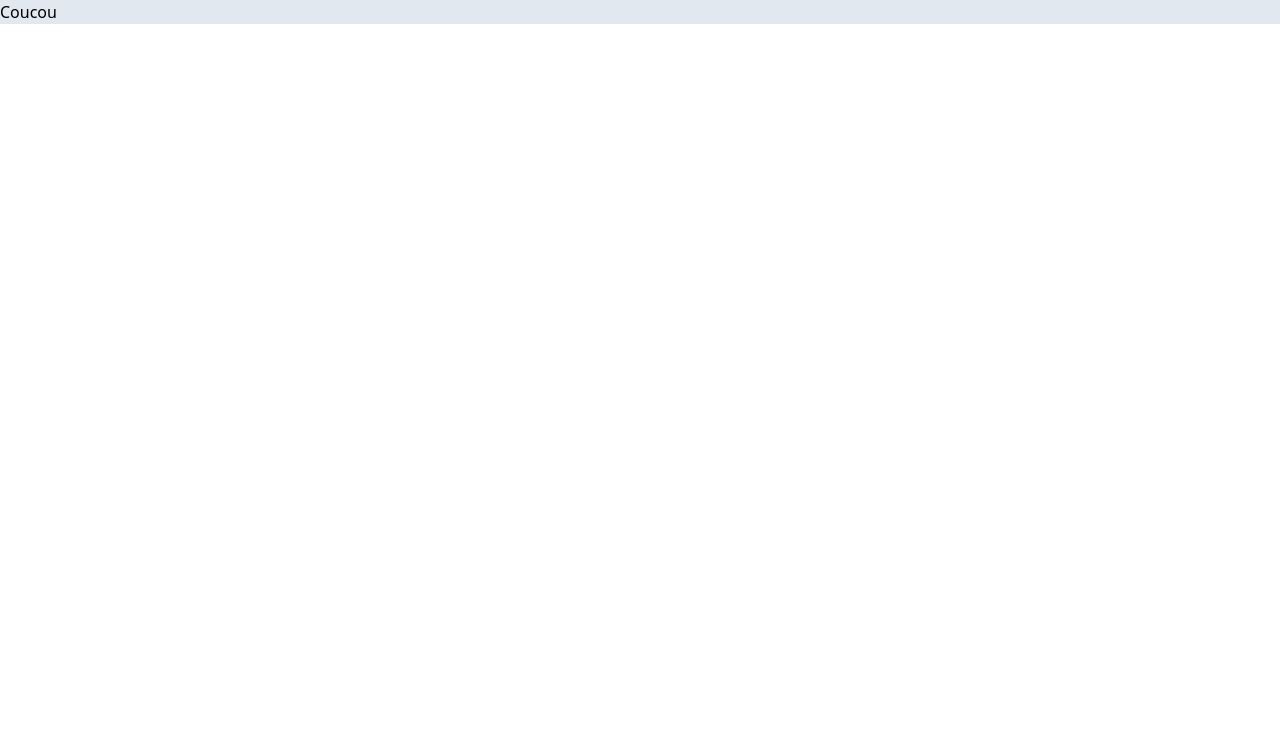
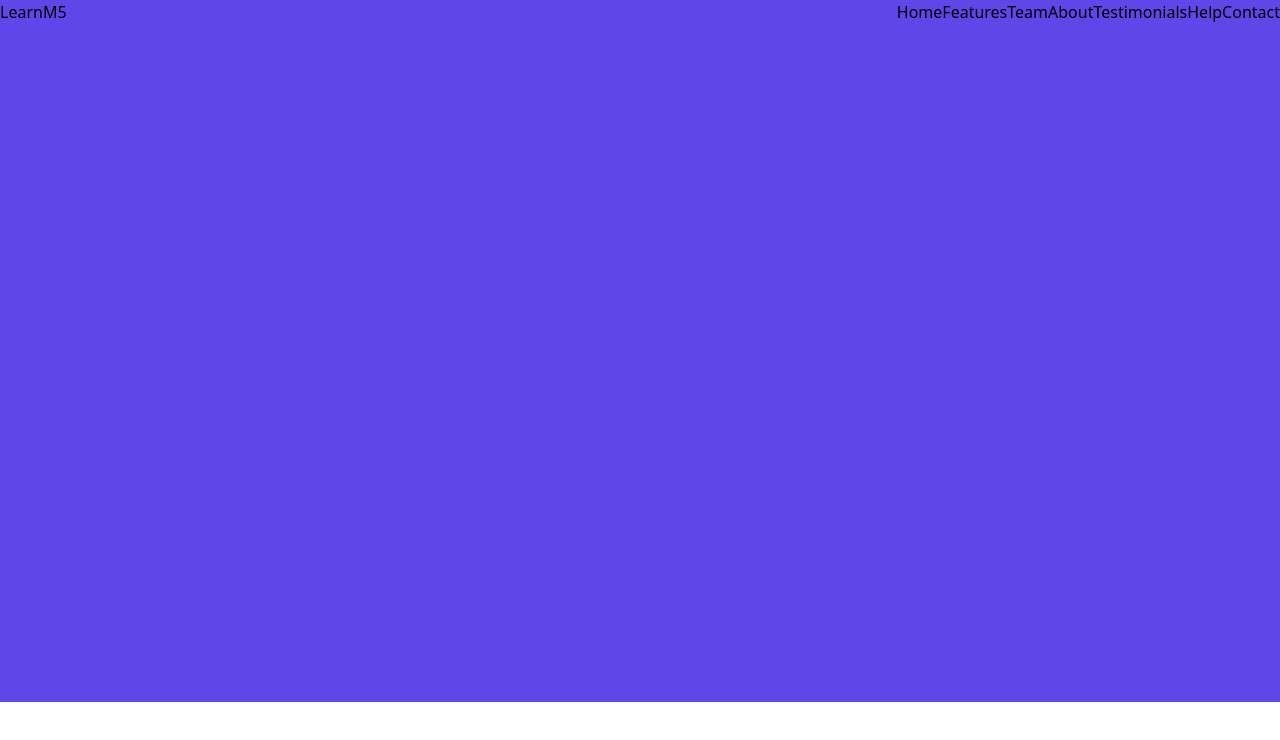
Before and after one commit to ValentinRndn/integration-tailwind, a website: page index.html in a window 1280 px wide. Drawn offline with Linux system fonts and the light colour scheme.

Commit message:
[ADD] Header

```diff
--- a/assets/css/style.css
+++ b/assets/css/style.css
@@ -6,11 +6,11 @@
 
 :root{
 	--grey:#F4F4F4;
-	--black:#000;
+	--black3:#000;
 	--dark-medium:#353535;
 	--white:#fff;
 	--ligth-black:#232323;
 	--purple:#5D47E9;
 	--mint:#E4F6FF;
-	--green:#D3FF24;
+	--green:#DFF24;
 }
--- a/index.html
+++ b/index.html
@@ -1,27 +1,38 @@
 <!DOCTYPE html>
 <html lang="en">
   <head>
-	<meta charset="UTF-8">
-	<meta name="viewport" content="width=device-width, initial-scale=1.0">
+    <meta charset="UTF-8" />
+    <meta name="viewport" content="width=device-width, initial-scale=1.0" />
     <title>Document</title>
 
     <link
       href="https://fonts.googleapis.com/css?family=Plus+Jakarta+Sans:200,300,400,500,600,700,800,200i,300i,400i,500i,600i,700i,800i&display=swap"
-        >
+    />
 
-	<link rel="stylesheet" href="./output.css">
-
+    <link rel="stylesheet" href="./output.css" />
   </head>
   <body>
-	<header>
-		<h1 class="bg-slate-200">Coucou</h1>
+    <header class="bg-purple h-[87.7vh]">
+      <div class="white-container bg-red h-[400px]">
+        <div class="header-container flex justify-between">
+          <div class="header-logo">
+            <h1>LearnM5</h1>
+          </div>
+          <div class="header-nav">
+            <ul class="flex">
+              <li><a href="#">Home</a></li>
+              <li><a href="#">Features</a></li>
+              <li><a href="#">Team</a></li>
+              <li><a href="#">About</a></li>
+              <li><a href="#">Testimonials</a></li>
+              <li><a href="#">Help</a></li>
+              <li><a href="#">Contact</a></li>
+            </ul>
+          </div>
+        </div>
+      </div>
     </header>
-	<main>
-
-
-	</main>
-	<footer>
-
-	</footer>
+    <main></main>
+    <footer></footer>
   </body>
 </html>
--- a/tailwind.config.js
+++ b/tailwind.config.js
@@ -2,6 +2,17 @@
 module.exports = {
   content: ["./**/*.{html,js}"],
   theme: {
+    colors: {
+      purple: '#5D47E9',
+    },
+    screens: {
+      'sm': {'max': '639px'}, // jusqu'à 640px
+      'md': {'max': '767px'}, // jusqu'à 768px
+      'lg': {'max': '1023px'}, // jusqu'à 1024px
+      'xl': {'max': '1279px'}, // jusqu'à 1280px
+      '2xl': {'max': '1535px'}, // jusqu'à 1536px
+    },
+
     extend: {},
   },
   plugins: [],
```
Also changed, not shown: output.css. Lines whose indentation alone changed are shown as unchanged.
